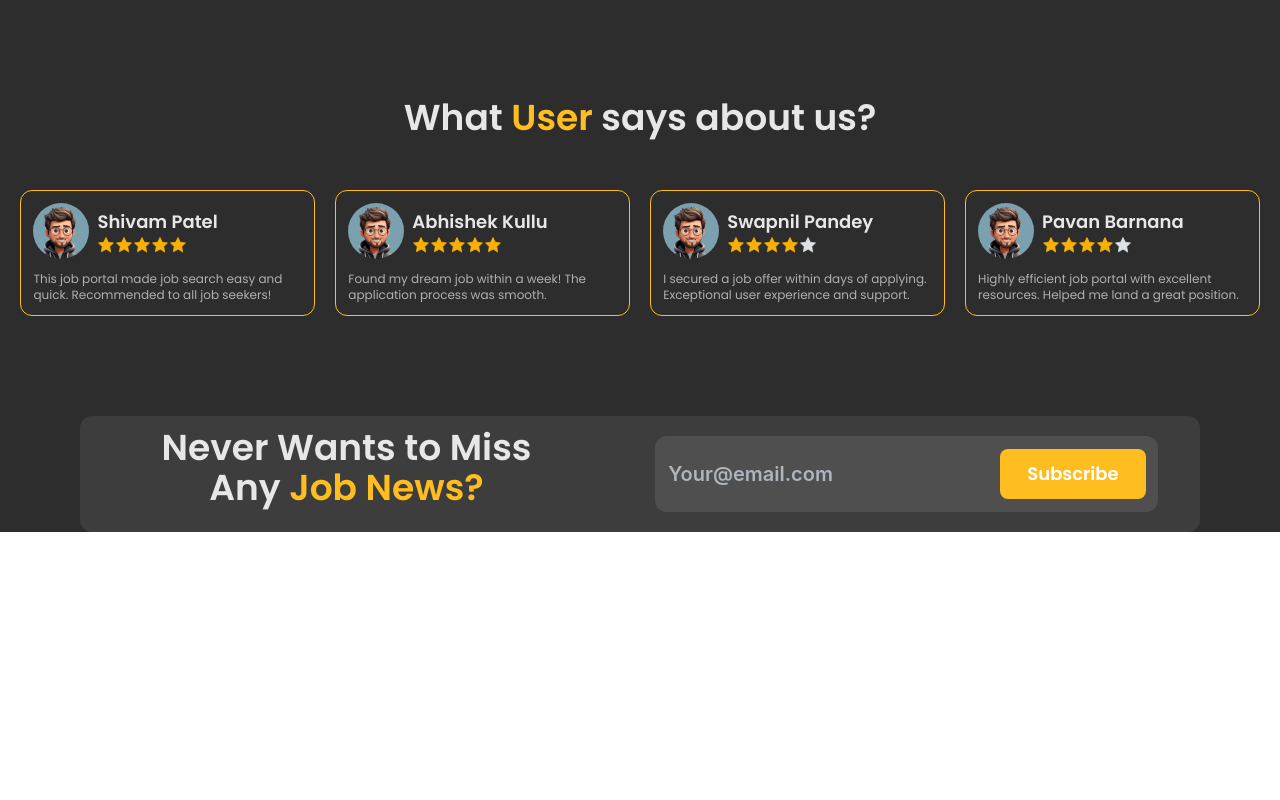
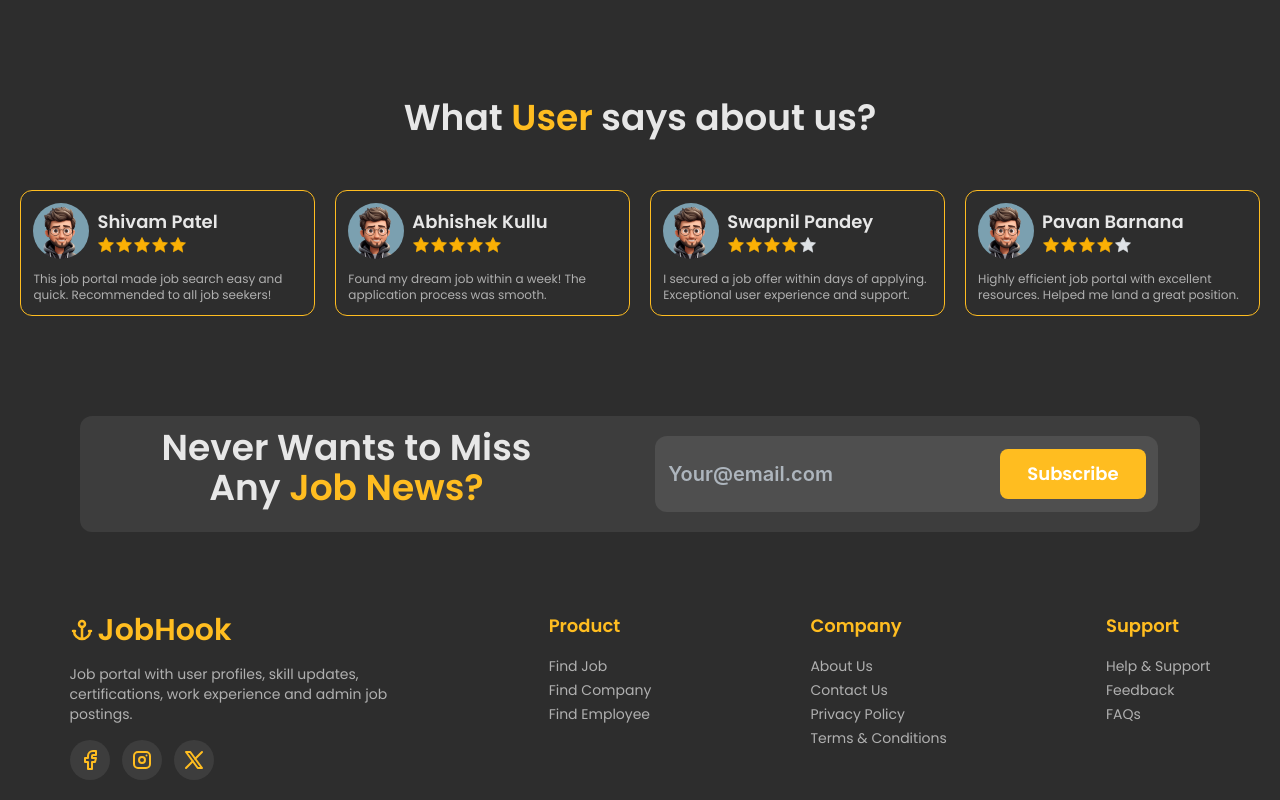
Before and after one commit to bansalhimanshu0296/job-portal, a React (Vite) app: page / in a window 1280 px wide. Shown: the part 1864-2664 px from the top of the page. Before the commit the page ends 2396 px from the top, so only its background shows below. Built offline with nearby package versions, Linux system fonts and the light colour scheme.

Commit message:
footer done

```diff
--- /dev/null
+++ b/src/components/Footer/Footer.tsx
@@ -0,0 +1,36 @@
+import { IconAnchor, IconBrandFacebook, IconBrandInstagram, IconBrandX } from "@tabler/icons-react";
+import { footerLinks } from "../../data/Data";
+
+const Footer = () => {
+    return <div className="mt-20 pb-5 flex gap-5 justify-around">
+        <div className="w-1/4 flex flex-col gap-4">
+            <div className="flex gap-1 items-center text-bright-sun-400">
+                <IconAnchor className="h-6 w-6" stroke={2.5} />
+                <div className="text-3xl font-semibold">JobHook</div>
+            </div>
+            <div className="text-sm text-mine-shaft-300">
+                Job portal with user profiles, skill updates, certifications, work experience and admin job postings.
+            </div>
+            <div className="flex gap-3 text-bright-sun-400 [&>div]:bg-mine-shaft-900 [&>div]:p-2 [&>div]:rounded-full
+            [&>div]:cursor-pointer">
+                <div className="hover:bg-mine-shaft-700"><IconBrandFacebook /></div>
+                <div className="hover:bg-mine-shaft-700"><IconBrandInstagram /></div>
+                <div className="hover:bg-mine-shaft-700"><IconBrandX /></div>
+            </div>
+        </div>
+        {
+            footerLinks.map((link, index) => <div key={index}>
+                <div className="text-lg font-semibold mb-4 text-bright-sun-400">{link.title}</div>
+                {
+                    link.links.map((item, index) => <div key={index} className="text-mine-shaft-300 text-sm
+                    hover:text-bright-sun-400 cursor-pointer mb-1 hover:translate-x-2 transition duration-300
+                    ease-in-out">
+                        {item}
+                    </div>)
+                }
+            </div>)
+        }
+    </div>
+
+}
+export default Footer;
--- a/src/data/Data.tsx
+++ b/src/data/Data.tsx
@@ -43,3 +43,9 @@ export const testimonials = [
         rating: 4
     }
 ]
+
+export const footerLinks = [
+    { title: "Product", links: ["Find Job", "Find Company", "Find Employee"] },
+    { title: "Company", links: ["About Us", "Contact Us", "Privacy Policy", "Terms & Conditions"] },
+    { title: "Support", links: ["Help & Support", "Feedback", "FAQs"] }
+]
--- a/src/pages/HomePage/HomePage.tsx
+++ b/src/pages/HomePage/HomePage.tsx
@@ -5,6 +5,7 @@ import JobCategories from "../../components/LandingPage/JobCategories"
 import Working from "../../components/LandingPage/Working"
 import Testimonials from "../../components/LandingPage/Testimonials"
 import Subscribe from "../../components/LandingPage/Subscribe"
+import Footer from "../../components/Footer/Footer"
 
 const HomePage = () =>{
 
@@ -17,6 +18,7 @@ const HomePage = () =>{
             <Working />
             <Testimonials />
             <Subscribe />
+            <Footer />
         </div>
     )
 }
```
